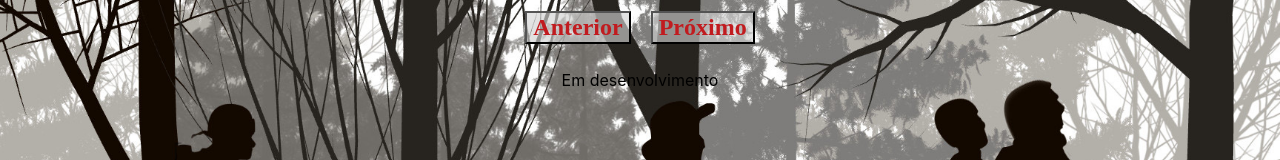
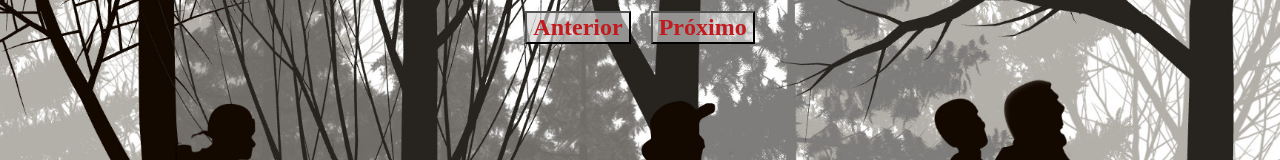
Before and after one commit to juan-formoso/stranger-things-frontend-project, a React (Create React App) app: page / in a window 1280 px wide. Shown: the part 333-493 px from the top of the page. Built offline with nearby package versions, Linux system fonts and the light colour scheme.

Commit message:
Retirando tag para prod

```diff
--- a/src/components/StrangerThings.js
+++ b/src/components/StrangerThings.js
@@ -18,7 +18,6 @@ const upsideDownConfig = {
 
 const charactersService = new CharactersService(strangerThingsConfig);
 const charactersUpsideDownService = new CharactersService(upsideDownConfig);
-const onDevelopment = process.env.REACT_APP_MESSAGE;
 
 class StrangerThings extends React.Component {
   constructor(props) {
@@ -145,7 +144,6 @@ class StrangerThings extends React.Component {
             <button type="button" onClick={ this.previousPage }>Anterior</button>
             <button type="button" onClick={ this.nextPage }>Próximo</button>
           </div>
-          <p>{onDevelopment}</p>
         </div>
       </div>
     );
```
